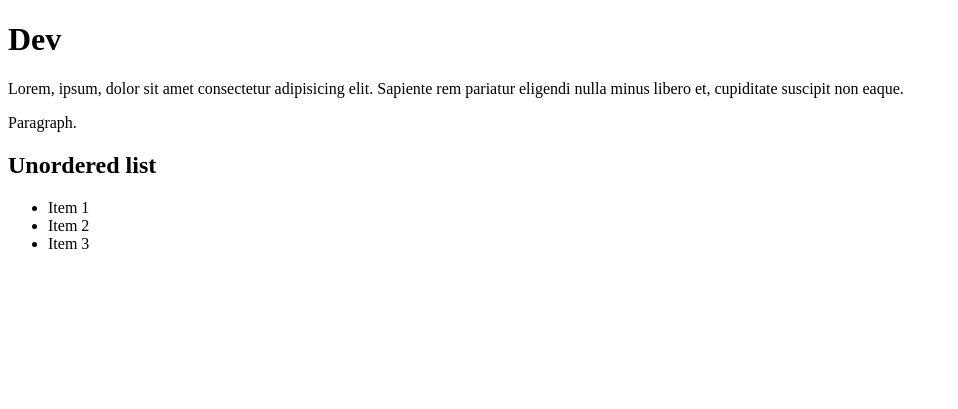
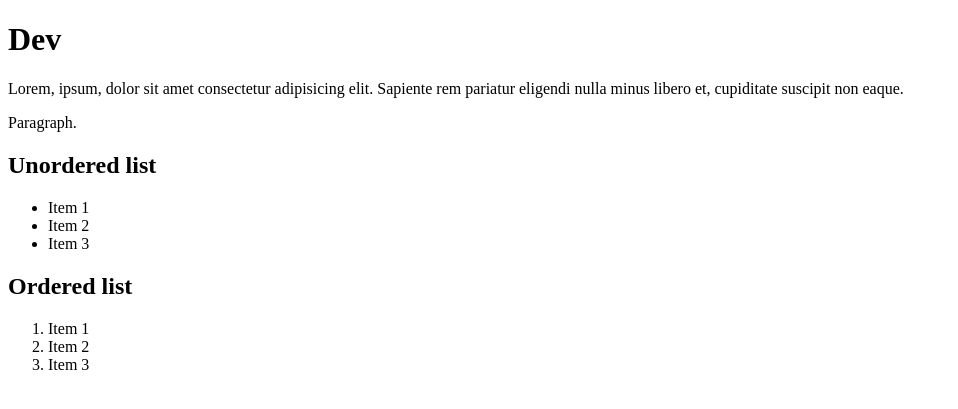
Before and after one commit to polibin/dev.loc, a PHP site: page / in a window 1280 px wide. Shown: the top 409 px of the page, without its empty margins (0-958 px from the left). Run offline with PHP 8.4, Linux system fonts and the light colour scheme.

Commit message:
Add ordered list

```diff
--- a/index.php
+++ b/index.php
@@ -15,5 +15,11 @@
 		<li>Item 2</li>
 		<li>Item 3</li>
 	</ul>
+	<h2>Ordered list</h2>
+	<ol>
+		<li>Item 1</li>
+		<li>Item 2</li>
+		<li>Item 3</li>
+	</ol>
 </body>
 </html>
```
